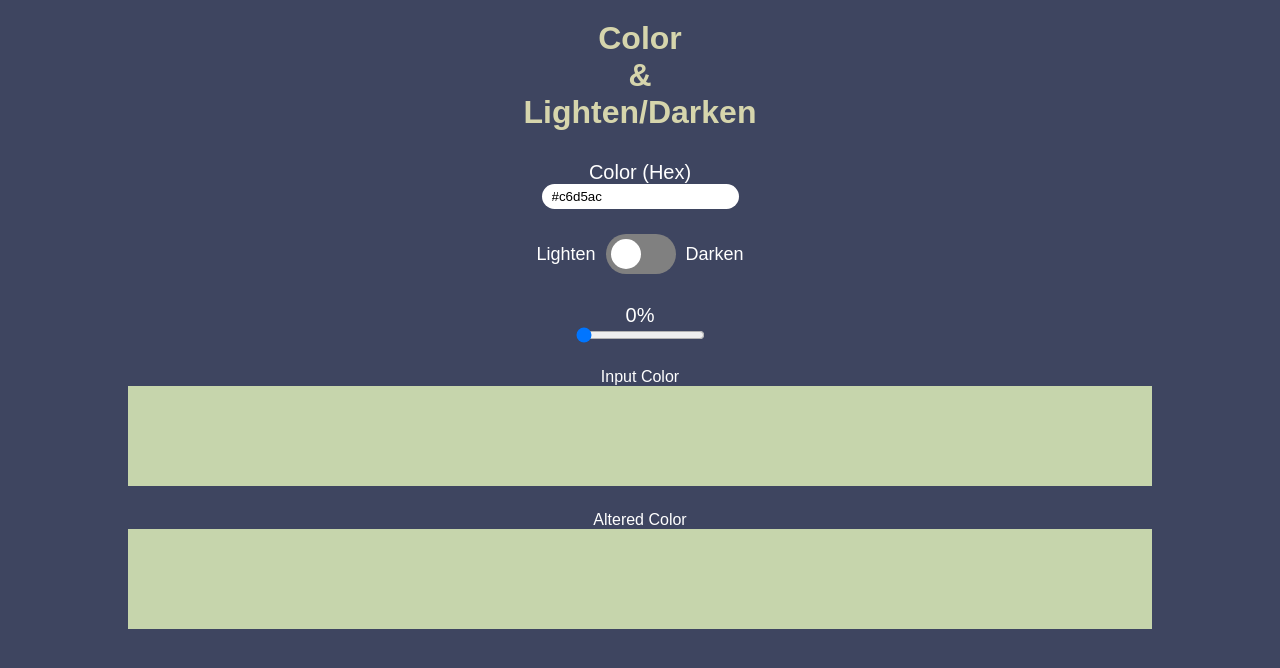
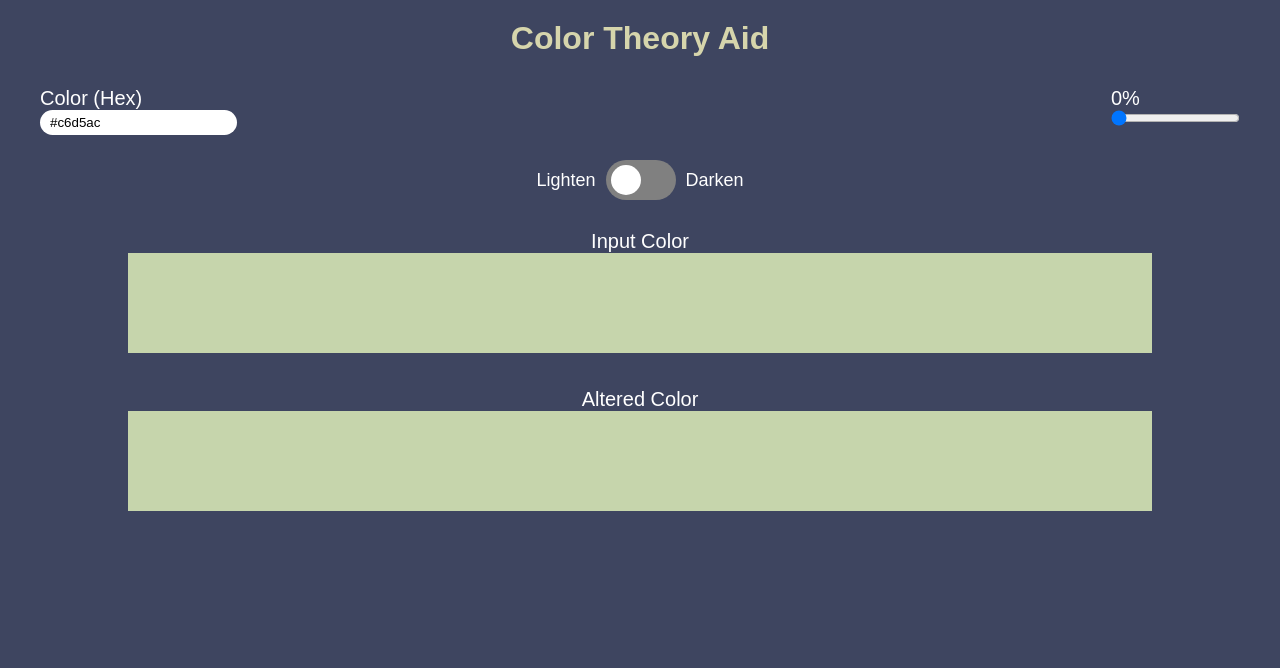
Before and after one commit to granthamj88/Color-Filter-Aid, a plain HTML site: page index.html in a window 1280 px wide. Drawn offline with Linux system fonts and the light colour scheme.

Commit message:
Css and HTML changes to prep for filter edit functions

```diff
--- a/index.css
+++ b/index.css
@@ -9,14 +9,13 @@ body {
     color:white;
 }
 
-.container{
-    display: flex;
+/* .container{
     flex-direction: column;
     justify-content: center;
     align-items: center;
     height: 80%;
 
-}
+} */
 
 .title{
     text-align: center;
@@ -30,26 +29,17 @@ label{
     margin-top: 10px;
 }
 
-input{
-    margin-bottom: 25px;
-}
-
-input[type="text"]{
-    padding: 5px 10px;
-    border-radius: 20px;
-    border: none;
-}
-
-.box{
-    height: 100px;
-    width: 80%;
-    background-color: #c6d5ac;
-    margin-bottom: 25px;
+/* Edit Bar */
+.editBar{
+    display: flex;
+    justify-content: space-between;
+    margin: 0 40px;
 }
 
 .toggle{
     display: flex;
     align-items: center;
+    justify-content: center;
     margin-bottom: 20px;
 }
 
@@ -82,3 +72,36 @@ input[type="text"]{
     .unselected{
         opacity: 0.25;
     }
+
+
+/*  */
+
+/* Color Display */
+input{
+    margin-bottom: 25px;
+    display: flex;
+
+}
+
+input[type="text"]{
+    padding: 5px 10px;
+    border-radius: 20px;
+    border: none;
+}
+
+.box{
+
+    height: 100px;
+    width: 80%;
+    background-color: #c6d5ac;
+    margin-bottom: 25px;
+}
+
+.colorDisplay{
+    display: flex;
+    flex-direction: column;
+    align-items: center;
+    justify-content: center;
+    margin-bottom: 20px;
+}
+/*  */
--- a/index.html
+++ b/index.html
@@ -5,14 +5,34 @@
 <html>
     <head>
         <link rel="stylesheet" href="index.css">
+        <title>Color Theory Aid</title>
     </head>
+<!--
+    desired Filter effects results
+        - Complementary, Triadic, Tetradic,
+            Analogous, Neutral, Shade, Tint, Tone -
+-->
     <body>
-        <div class="container">
-            <h1 class="title" filter = "blue(5px)">Color <br/> & <br/> Lighten/Darken</h1>
+        <div class="container"> <!-- contains the whole of the app, no additinal containers -->
 
-            <label for="hex">Color (Hex)</label>
-                <input type="text" name="hex" id="hexInput" placeholder="#c6d5ac" value="#c6d5ac">
+        <header class="title">
+<!-- working title -->
+            <h1 class="title">Color Theory Aid</h1>
+        </header>
 
+        <nav class="editBar">
+<!-- color input  -->
+            <div>
+                <label for="hex">Color (Hex)</label>
+                    <input type="text" name="hex" id="hexInput" placeholder="#c6d5ac" value="#c6d5ac">
+            </div>
+<!-- lighten darken toggle button -->
+            <div>
+                <label for="slider" id="sliderText">0%</label>
+                    <input class="slider" id="slider" name="slider" type="range" min="0" max="100" value="0" >
+            </div>
+        </nav>
+<!-- add all filter options -->
         <div class="toggle">
             <p id="lightenText" class="toggle-text">Lighten</p>
 
@@ -22,16 +42,17 @@
 
             <p id="darkenText" class="toggle-text">Darken</p>
         </div>
-
-            <label for="slider" id="sliderText">0%</label>
-                <input class="slider" id="slider" name="slider" type="range" min="0" max="100" value="0" >
-
-            <p>Input Color</p>
-                <div id="inputColor" class="box"></div>
-
-            <p id="alteredColorText">Altered Color</p>
+<!-- Color Displays -->
+        <div class="colorDisplay">
+<!-- Main color Input -->
+            <label>Input Color</label>
+            <div id="inputColor" class="box">
+                <div ></div>
+            </div>
+<!-- Altered color input -->
+            <label id="alteredColorText">Altered Color</label>
                 <div id="alteredColor" class="box"></div>
         </div>
-        <script src="index.js"></script>
+            <script src="index.js"></script>
     </body>
 </html>
--- a/index.js
+++ b/index.js
@@ -9,13 +9,14 @@ const slider = document.getElementById('slider');
 const lightenText = document.getElementById('lightenText');
 const darkenText = document.getElementById('darkenText');
 const toggleBtn = document.getElementById('toggleBtn');
+//use of filter test - worked
+// inputColor.style.filter = "blur(5px) grayscale(100%)"
+toggleBtn.addEventListener('click', () => {
 
-toggleBtn.addEventListener('click', () => {
-  //simplifly to a turnary
-    if(toggleBtn.classList.contains('toggled')){
-        toggleBtn.classList.remove('toggled');
-        lightenText.classList.remove('unselected');
-        darkenText.classList.add('unselected');
+  if(toggleBtn.classList.contains('toggled')){
+    toggleBtn.classList.remove('toggled');
+    lightenText.classList.remove('unselected');
+    darkenText.classList.add('unselected');
   } else {
     toggleBtn.classList.add('toggled');
     lightenText.classList.add('unselected');
@@ -58,7 +59,7 @@ const isValidHex = (hex) => {
 
 const convertHexToRGB = (hex) => {
     if(!isValidHex(hex)) return null;
-    let rgb = '';
+
     let strippedHex = hex.replace('#', '');
         /*|| strippedHex.length === 6 adding to if statment made new color in alter, test?*/
 
@@ -107,6 +108,3 @@ const reset = () =>{
     alteredColorText.innerText = `Altered Color ${hexInput.value}`;
 
 }
-
-//use of filter test - worked
-// inputColor.style.filter = "blur(5px) grayscale(100%)"
```
Lines whose indentation alone changed are shown as unchanged.
